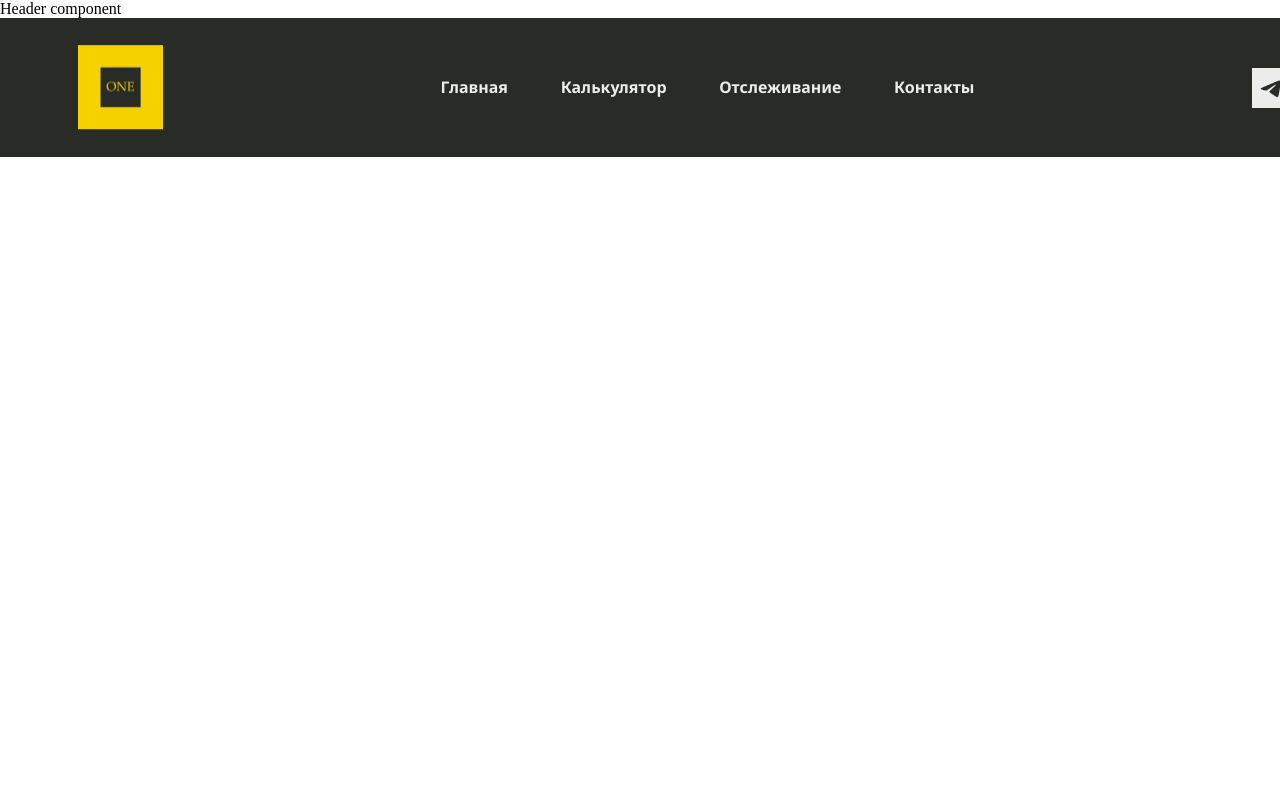
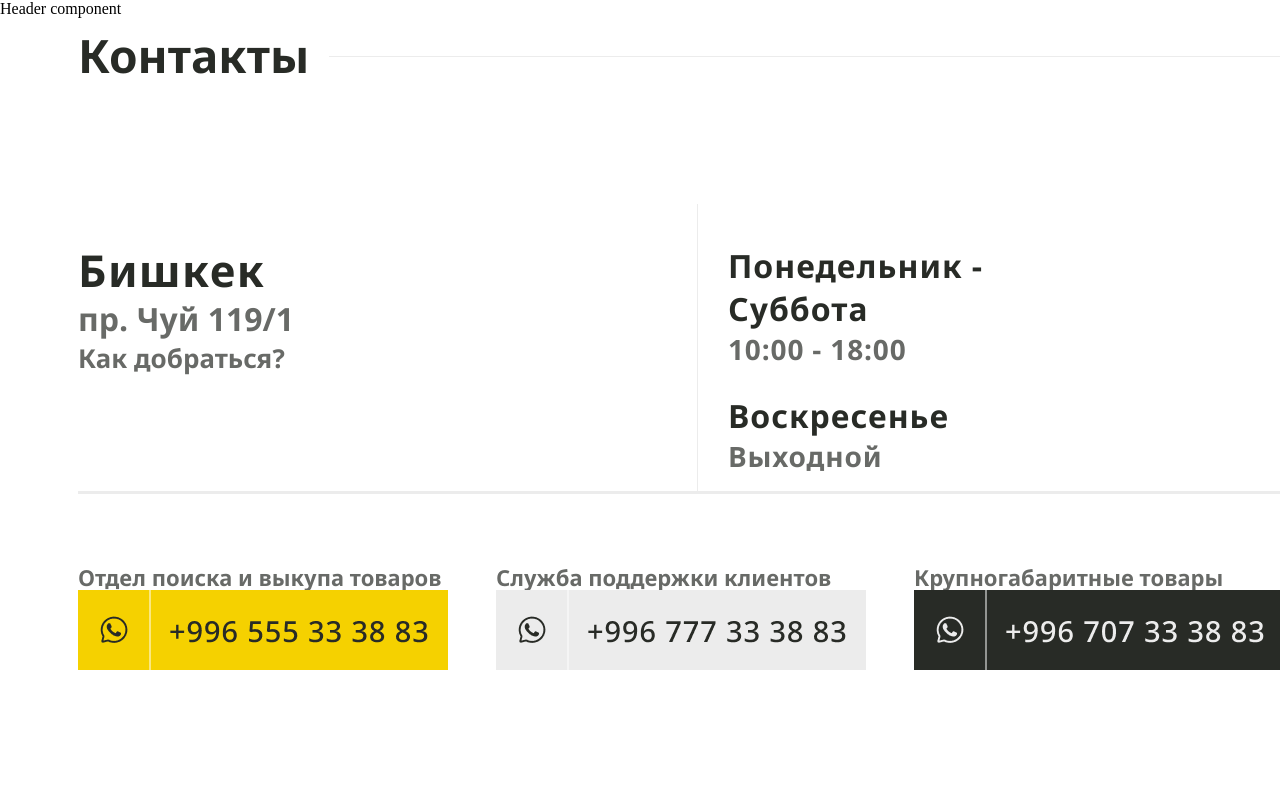
Before and after one commit to forfrontjs/one-express, a React (Vite) app: page / in a window 1280 px wide. Shown: the top 800 px of the page. Built offline with nearby package versions, Linux system fonts and the light colour scheme.

Commit message:
second commit

```diff
--- a/src/App.tsx
+++ b/src/App.tsx
@@ -1,6 +1,7 @@
 import { Footer } from "./components/Footer/Footer"
 import { Header } from "./components/Header"
 import { Home } from "./pages/Home/Home"
+import { Contacts } from "./components/Contacts/Contacts"
 
 import './assets/styles/index.scss'
 
@@ -10,6 +11,7 @@ export const App =  () => {
     <>
       <Header />
       <Home />
+      <Contacts/>
       <Footer/>
 
     </>
--- a/src/components/Contacts/Contacts.scss
+++ b/src/components/Contacts/Contacts.scss
@@ -1,6 +1,7 @@
 .contact {
     width: 1284px;
     height: 1146px;
+    padding-left: 78px;
 
     display: flex;
     flex-direction: column;
@@ -130,8 +131,9 @@
   .den {
     margin-left: 30px;
     width: 387px;
-    height: 170px;
-    margin-top: 50px;
+    // height: 170px;
+    margin-top: 40px;
+    margin-bottom: 20px;
     display: flex;
     flex-direction: column;
     justify-content: space-between;
@@ -162,6 +164,6 @@
   .navi {
     width: 100%;
     height: 334px;
-    background: blue;
+    // background: blue;
 
   }
--- a/src/components/Contacts/Contacts.tsx
+++ b/src/components/Contacts/Contacts.tsx
@@ -5,7 +5,7 @@ import logo2 from "./Phone number 2.png"
 import logo3 from "./Phone number 3.png"
 
 
-export const contacts = () => {
+export const Contacts = () => {
     return (
 
         <div className="contact">
```
